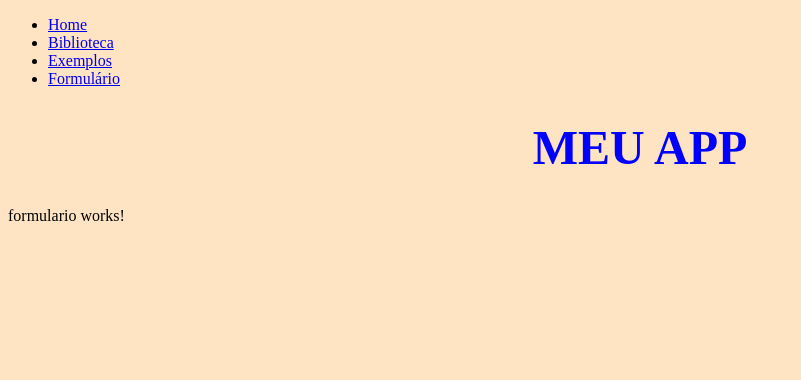
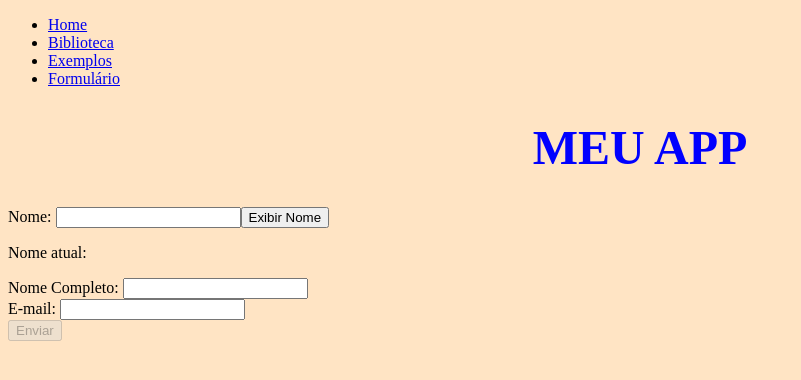
Before and after one commit to leopluz/aula_desenvolvimento-mobile, an Angular app in the folder projetoangular/: page /formulario in a window 1280 px wide. Shown: the top 380 px of the page, without its empty margins (0-801 px from the left). Built offline with nearby package versions, Linux system fonts and the light colour scheme.

Commit message:
Formulário

```diff
--- a/projetoangular/src/app/components/formulario/formulario.component.html
+++ b/projetoangular/src/app/components/formulario/formulario.component.html
@@ -1 +1,27 @@
-<p>formulario works!</p>
+<div>
+    <label for="inputNome">
+        Nome:
+        <input id="inputNome" type="text" [(ngModel)]="nome" />
+    </label>
+    <button (click)="mostrarNome()">Exibir Nome</button>
+    <p>Nome atual: {{nome}}</p>
+</div>
+
+<div>
+    <form [formGroup]="formularioPerfil"
+            (ngSubmit)="enviarFormulario()">
+        <label for="inputNomeCompleto">
+            Nome Completo:
+            <input id="inputNomeCompleto"
+                    type="text" formControlName="nomeCompleto" />
+        </label>
+        <br/>
+        <label for="inputEmail">
+            E-mail:
+            <input id="inputEmail"
+                    type="text" formControlName="email" />
+        </label>
+        <br/>
+        <button type="submit" [disabled]="!formularioPerfil.valid">Enviar</button>
+    </form>
+</div>
--- a/projetoangular/src/app/components/formulario/formulario.component.ts
+++ b/projetoangular/src/app/components/formulario/formulario.component.ts
@@ -1,12 +1,33 @@
 import { Component } from '@angular/core';
+import { FormControl, FormGroup, FormsModule, ReactiveFormsModule, Validators } from '@angular/forms';
 
 @Component({
   selector: 'app-formulario',
   standalone: true,
-  imports: [],
+  imports: [FormsModule, ReactiveFormsModule],
   templateUrl: './formulario.component.html',
   styleUrl: './formulario.component.css'
 })
 export class FormularioComponent {
+  nome = "";
+
+  mostrarNome() {
+    alert(this.nome);
+  }
+
+  formularioPerfil = new FormGroup(
+    {
+      nomeCompleto: new FormControl('', Validators.required),
+      email: new FormControl('', [ Validators.required, Validators.email ])
+    }
+  );
+  enviarFormulario() {
+    alert(
+      "Nome Completo: "
+      + this.formularioPerfil.value.nomeCompleto
+      + "\nE-mail: "
+      + this.formularioPerfil.value.email
+    );
+  }
 
 }
```
